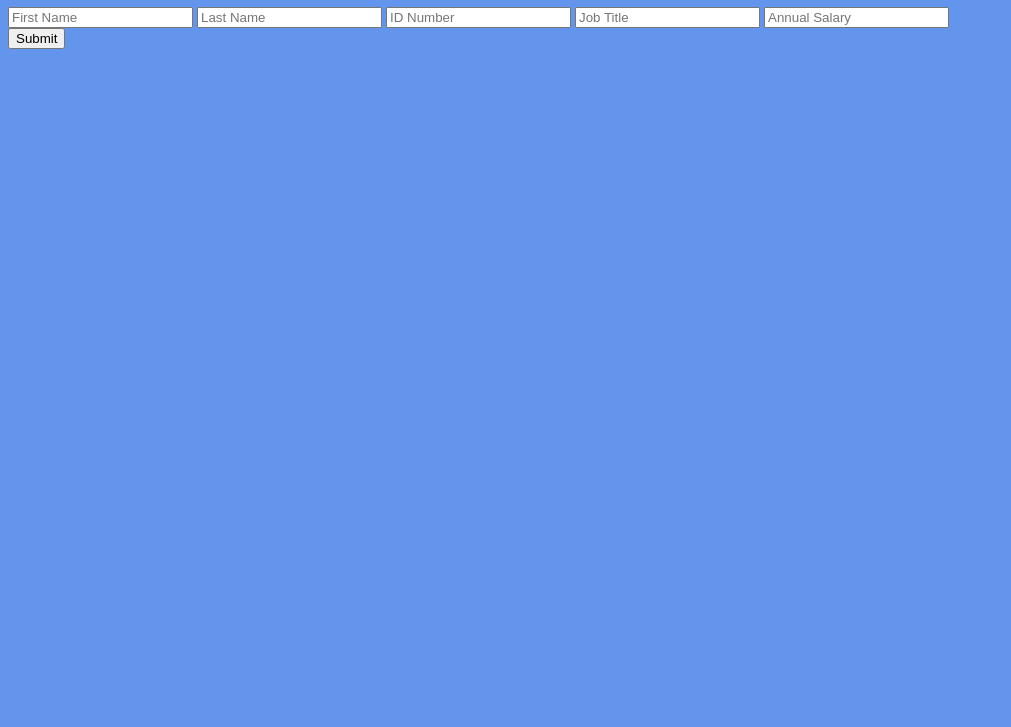
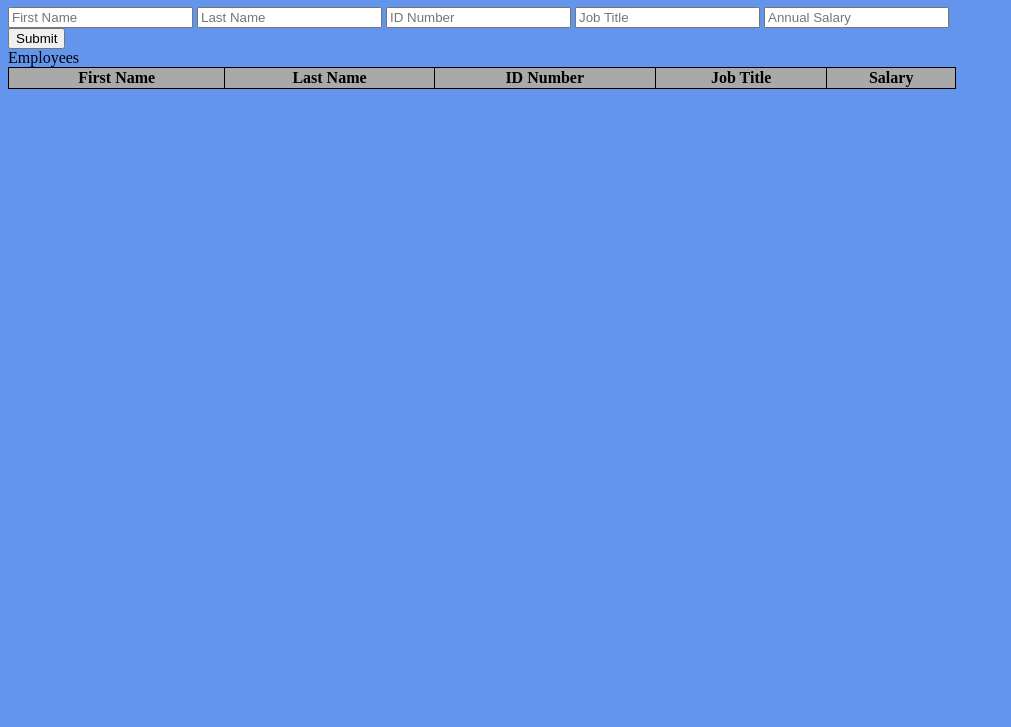
Before and after one commit to clairethallon/weekend-jquery-salary-calculator, a plain HTML site: page index.html in a window 1280 px wide. Shown: the part 73-800 px from the top of the page, without its empty margins (0-1011 px from the left). Drawn offline with Linux system fonts and the light colour scheme.

Commit message:
table created

```diff
--- a/index.html
+++ b/index.html
@@ -11,14 +11,24 @@
 </head>
 
 <body>
-    <h1>test :)</h1>
+    <h1>wknd challenge - clt</h1>
     <input type="text" placeholder="First Name" id="firstname"></input>
     <input type="text" placeholder="Last Name" id="lastname"></input>
-    <input type="text" placeholder="ID Number" id="idnum"></input>
+    <input type="number" placeholder="ID Number" id="idnum"></input>
     <input type="text" placeholder="Job Title" id="jobtitle"></input>
-    <input type="text" placeholder="Annual Salary" id="annualsal"></input></br>
-    <button id="submit">Submit</button>
-    <div id="output"></div>
+    <input type="number" placeholder="Annual Salary" id="annualsal"></input></br>
+    <button id="submit">Submit</button></br>
+    <div id="output">Employees</div>
+
+    <table id="outputTable" style="width:75%">
+        <tr>
+            <th>First Name</th>
+            <th>Last Name</th>
+            <th>ID Number</th>
+            <th>Job Title</th>
+            <th>Salary</th>
+        </tr>
+    </table>
 </body>
 
 </html>
--- a/scripts/client.js
+++ b/scripts/client.js
@@ -16,10 +16,12 @@ function clicked() {
     let sal = $(`#annualsal`).val();
 
 
-    $(`#output`).append('<div>' + firstn + lastn + idnum + job + sal + '</div>');
+    $(`#outputTable`).append(`<tr><td>` + firstn + `</td><td>` + lastn + `</td><td>` + idnum + `</td><td>` + job + `</td><td>` + sal + `</td><td> <button class="delete">Delete</button></td></tr>`);
+
     $(`#firstname`).val('');
     $(`#lastname`).val('');
     $(`#idnum`).val('');
     $(`#jobtitle`).val('');
     $(`#annualsal`).val('');
 }
+``
--- a/styles/style.css
+++ b/styles/style.css
@@ -4,3 +4,8 @@ body{
 .green {
     background-color: green;
 }
+table, th, td {
+    border: 1px solid black;
+    border-collapse: collapse;
+    background-color: darkgray;
+  }
```
